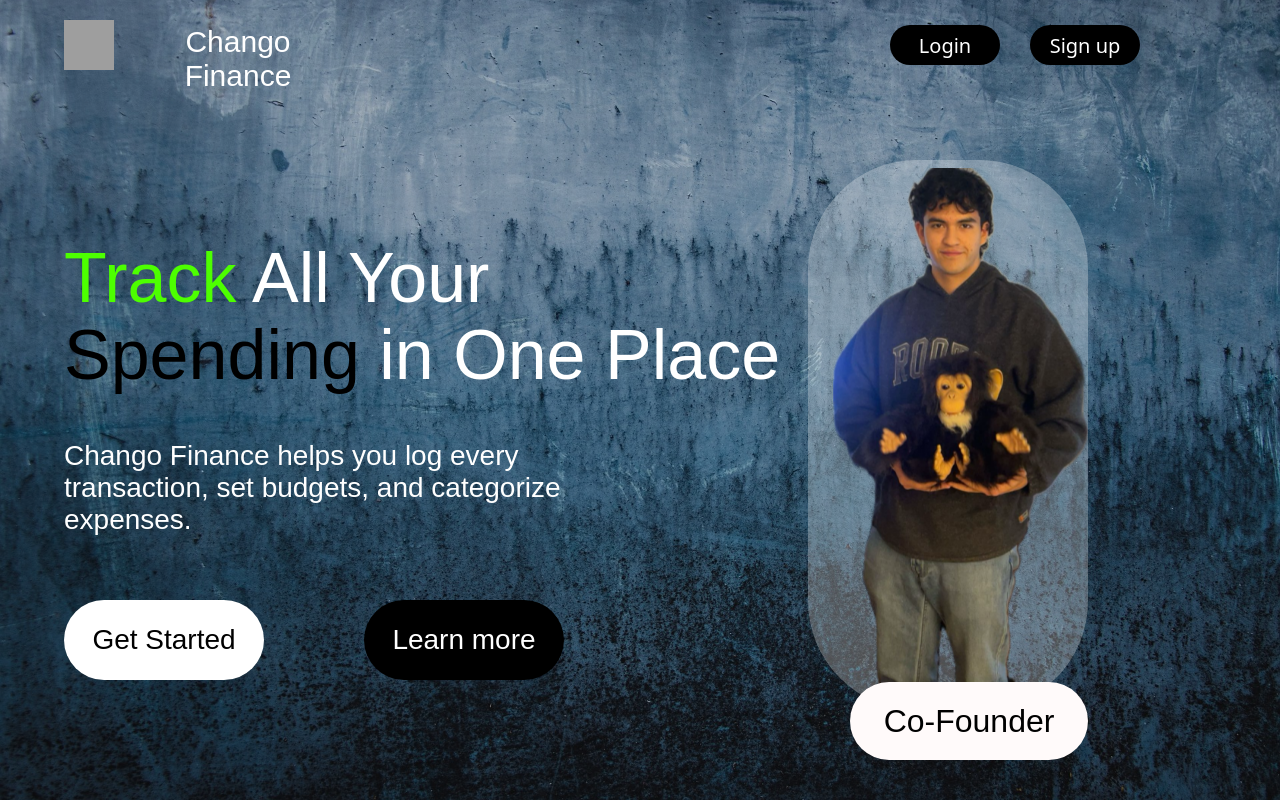
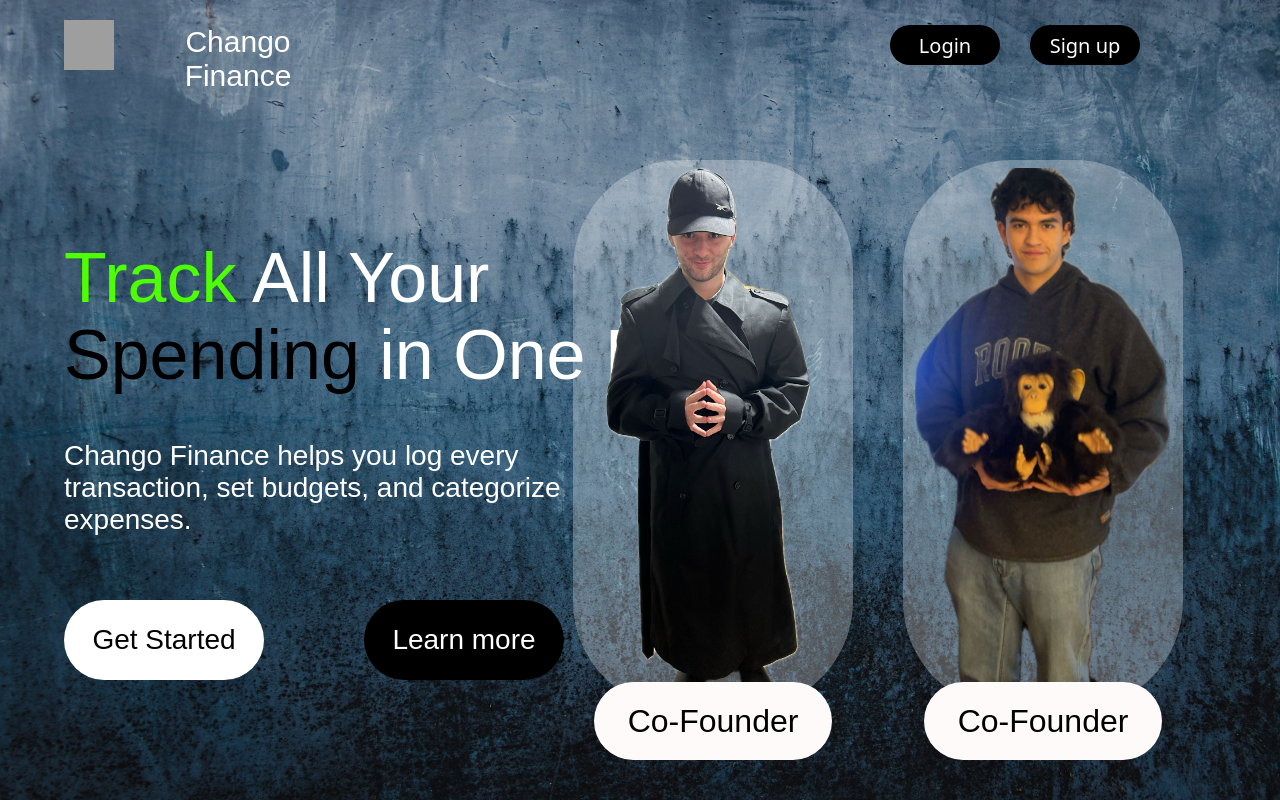
Before and after one commit to Bxhorniii/chongo, a Flask app: page / in a window 1280 px wide. Run offline with Flask 3, Linux system fonts and the light colour scheme; some web fonts are replaced; grey boxes are pictures that could not be loaded.

Commit message:
Update index.html

```diff
--- a/templates/index.html
+++ b/templates/index.html
@@ -170,8 +170,6 @@
         .profile-container {
             width: 280px;
             height: 550px;
-            right: 197px;
-            top: 20%;
             position: absolute;
             background: rgba(255, 255, 255, 0.28);
             border-radius: 109px;
@@ -179,22 +177,40 @@
             animation: slideInFromRight 1000ms ease-out 1000ms forwards;
         }
 
+        .profile-container.first {
+            right: 97px;
+            top: 20%;
+        }
+
+        .profile-container.second {
+            right: 427px;
+            top: 20%;
+        }
+
         .profile-image {
             width: 255px;
             height: 525px;
-            right: 210px;
-            top: 21%;
             position: absolute;
             object-fit: cover;
             opacity: 0;
             animation: slideInFromRight 1000ms ease-out 1000ms forwards;
         }
 
+        .profile-image.first {
+            right: 110px;
+            top: 21%;
+        }
+
+        .profile-image.second {
+            width: 204px;
+            height: 550px;
+            right: 470px;
+            top: 21%;
+        }
+
         .co-founder-badge {
             width: 238px;
             height: 78px;
-            right: 218px;
-            bottom: 5%;
             position: absolute;
             background: #FFFAFA;
             border-radius: 41px;
@@ -203,6 +219,16 @@
             justify-content: center;
             opacity: 0;
             animation: slideInFromRight 1000ms ease-out 1000ms forwards;
+        }
+
+        .co-founder-badge.first {
+            right: 118px;
+            bottom: 5%;
+        }
+
+        .co-founder-badge.second {
+            right: 448px;
+            bottom: 5%;
         }
 
         .co-founder-text {
@@ -335,9 +361,15 @@
         <a href="/signup" class="action-button get-started">Get Started</a>
         <a href="#" class="action-button learn-more">Learn more</a>
 
-        <div class="profile-container"></div>
-        <img class="profile-image" src="static/jozef.png" alt="Co-Founder">
-        <div class="co-founder-badge">
+        <div class="profile-container first"></div>
+        <img class="profile-image first" src="static/jozef.png" alt="Co-Founder">
+        <div class="co-founder-badge first">
+            <div class="co-founder-text">Co-Founder</div>
+        </div>
+
+        <div class="profile-container second"></div>
+        <img class="profile-image second" src="static/bjorn.png" alt="Co-Founder">
+        <div class="co-founder-badge second">
             <div class="co-founder-text">Co-Founder</div>
         </div>
     </div>
```
